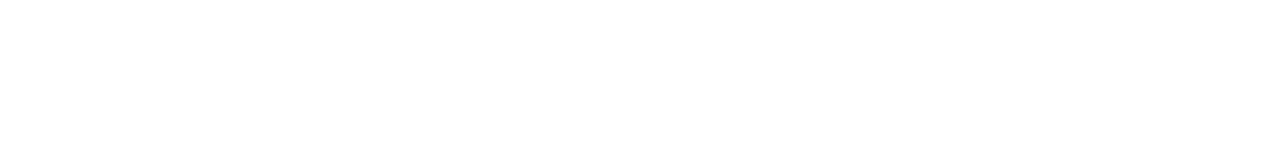
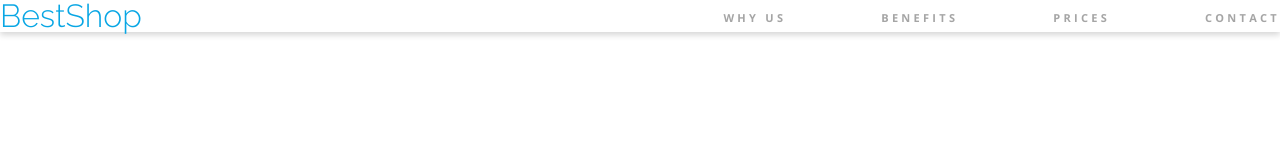
Before and after one commit to AdamRitz0/BestShop, a plain HTML site: page index.html in a window 1280 px wide. Drawn offline with nearby package versions, Linux system fonts and the light colour scheme.

Commit message:
nahrány proměnné, první koncept headeru

```diff
--- a/index.html
+++ b/index.html
@@ -3,6 +3,7 @@
 <head>
  <meta charset="UTF-8">
  <meta name="viewport" content="width=device-width, initial-scale=1.0">
+ <title>BestShop</title>
 
  <link rel="preconnect" href="https://fonts.googleapis.com">
  <link rel="preconnect" href="https://fonts.gstatic.com" crossorigin>
@@ -10,9 +11,35 @@
 
  <link rel="stylesheet" href="reset.css">
  <link rel="stylesheet" href="style.css">
- <title>BestShop</title>
+
 </head>
 <body>
 
+ <header class="header">
+  <div class="header__container">
+    <a class="header__logo" href="/">
+      <p>BestShop</p>
+    </a>
+
+    <nav>
+      <ul class="header__nav">
+        <li class="nav__element">
+          <a href="#why-us" class="nav__link">Why us</a>
+        </li>
+        <li class="nav__element">
+          <a href="#benefits" class="nav__link">Benefits</a>
+        </li>
+        <li class="nav__element">
+          <a href="#prices" class="nav__link">Prices</a>
+        </li>
+        <li class="nav__element">
+          <a href="#contact" class="nav__link">Contact</a>
+        </li>
+      </ul>
+
+    </nav>
+  </div>
+</header>
+
 </body>
 </html>
--- a/style.css
+++ b/style.css
@@ -12,8 +12,59 @@ html {
 :root {
  --color-white: #FFFFFF;
  --color-black: #000000;
+
  --color-primary: #08A6E4;
-
  --color-nav: #A5A5A5;
 
+ --color-shadow-primary: rgba(7,172,230,0.16);
+
+ --font-raleway: "Raleway", sans-serif;
+ --font-open: "Open Sans", sans-serif;
+
 }
+
+body {
+  font-family: var(--font-open);
+}
+
+a {
+  text-decoration: none;
+}
+
+
+/* ---HEADER--- */
+
+.header__container {
+  max-width: 1352px;
+  margin: 0 auto;
+  box-shadow: 0px 3px 6px #00000029;
+
+  display: flex;
+  justify-content: space-between;
+  align-items: center;
+  height: 100%;
+
+}
+
+.header__logo {
+font-family: var(--font-raleway);
+font-size: 2rem;
+color: var(--color-primary);
+font-weight: 300;
+
+}
+
+.header__nav {
+  display: flex;
+  gap: 95px;
+
+}
+
+.nav__link {
+  font-family: var(--font-open);
+  font-size: 11px;
+  font-weight: bold;
+  color: var(--color-nav);
+  text-transform: uppercase;
+  letter-spacing: 3.28px;
+  }
```
Also changed, not shown: 1 other file.
